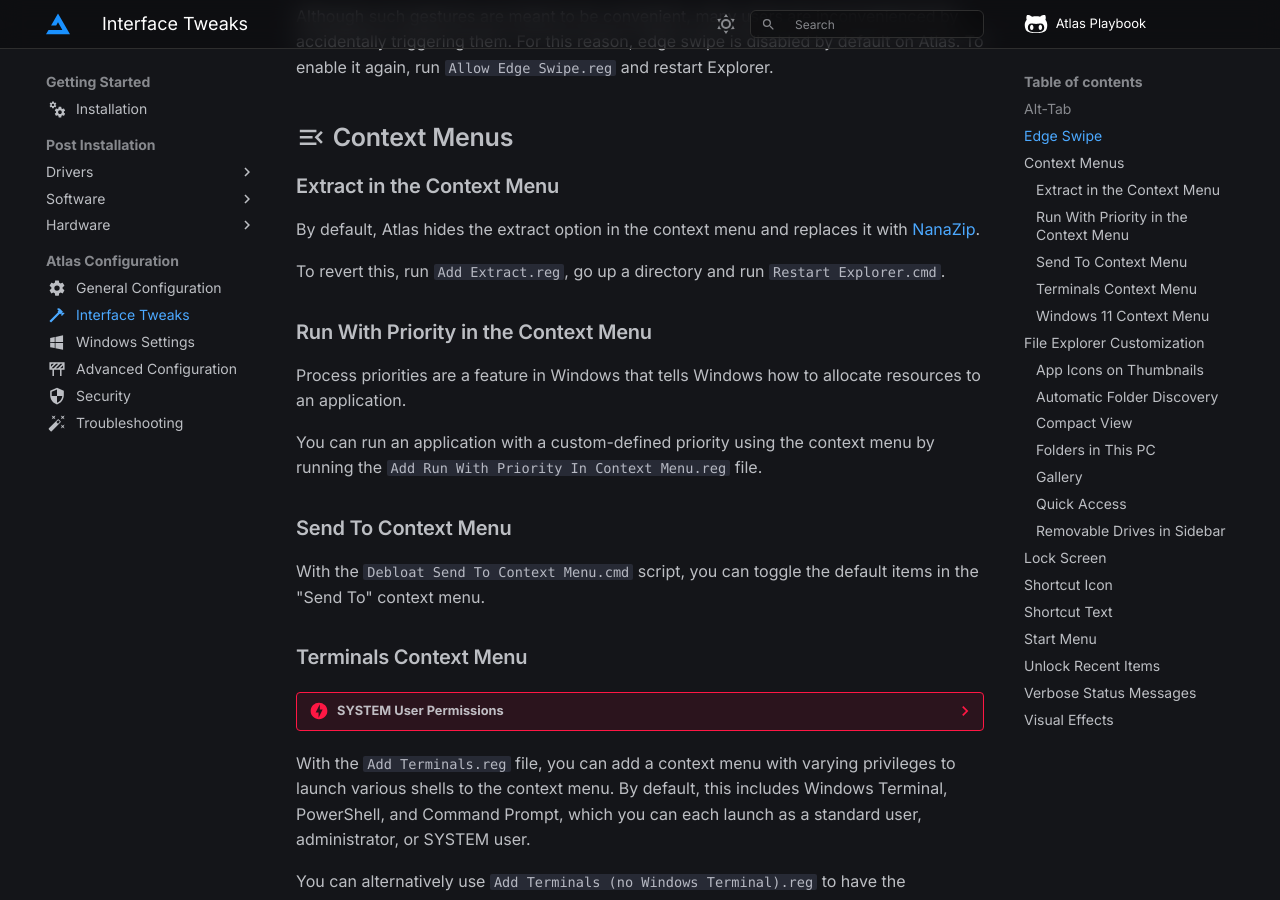
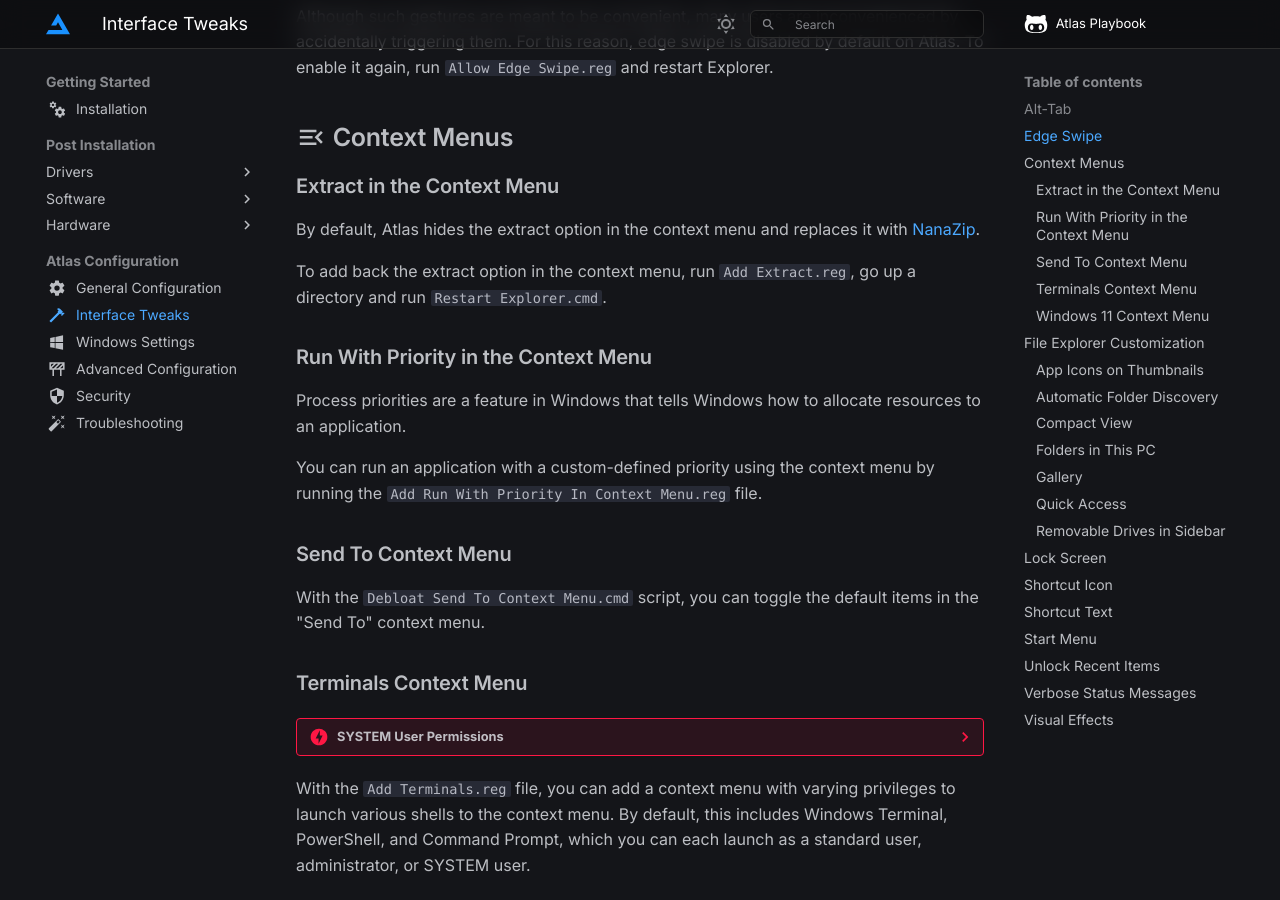
Before and after one commit to Atlas-OS/docs, an MkDocs documentation site: the page built from docs/getting-started/post-installation/atlas-folder/interface-tweaks.md, in a window 1280 px wide and 900 px high, scrolled down 948 px. Built offline with MkDocs 1.6.1 and Material for MkDocs 9.7.7, drawn with Linux system fonts in a browser that asks for light colours; some web fonts are replaced; comment, search, counter and statistics services are not loaded.

Commit message:
Update interface-tweaks.md

```diff
--- a/docs/getting-started/post-installation/atlas-folder/interface-tweaks.md
+++ b/docs/getting-started/post-installation/atlas-folder/interface-tweaks.md
@@ -29,7 +29,7 @@ Although such gestures are meant to be convenient, many users are inconvenienced
 
 By default, Atlas hides the extract option in the context menu and replaces it with [NanaZip](https://github.com/M2Team/NanaZip).
 
-To revert this, run `Add Extract.reg`, go up a directory and run `Restart Explorer.cmd`.
+To add back the extract option in the context menu, run `Add Extract.reg`, go up a directory and run `Restart Explorer.cmd`.
 
 ### Run With Priority in the Context Menu
 
```
